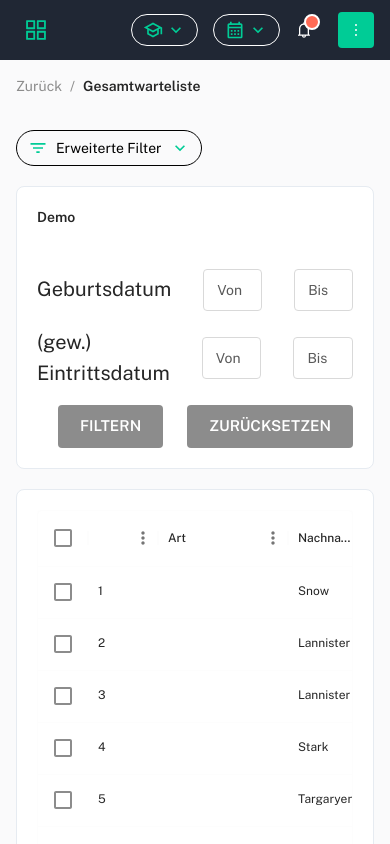
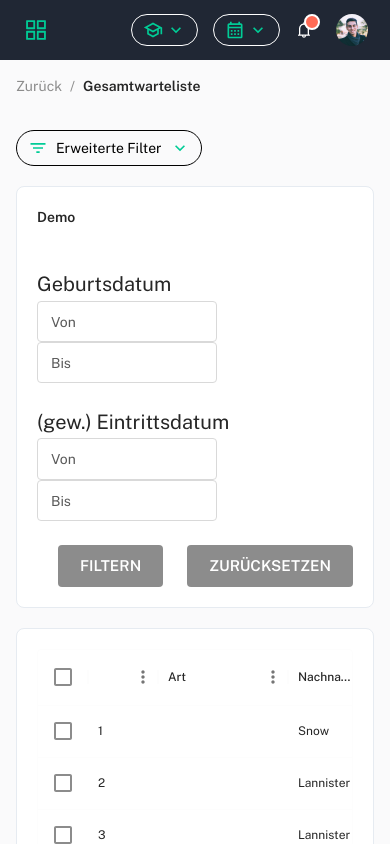
Before and after one commit to kristen149/smartkita, a React (Create React App) app: page /gesamtwarteliste in a window 390 px wide. Shown: the top 844 px of the page. Built offline with nearby package versions, Linux system fonts and the light colour scheme.

Commit message:
mobile header responsive

```diff
--- a/src/layout/MainLayout/Header/HeaderContent/MobileSection.js
+++ b/src/layout/MainLayout/Header/HeaderContent/MobileSection.js
@@ -1,108 +1,17 @@
-import { useEffect, useRef, useState } from 'react';
-
 // material-ui
-import { useTheme } from '@mui/material/styles';
-import { AppBar, Box, ClickAwayListener, IconButton, Paper, Popper, Toolbar } from '@mui/material';
 
 // project import
-import Search from './Search';
 import Profile from './Profile';
-import Transitions from 'components/@extended/Transitions';
 
 // assets
-import { MoreOutlined } from '@ant-design/icons';
 
 // ==============================|| HEADER CONTENT - MOBILE ||============================== //
 
 const MobileSection = () => {
-  const mainColor = {
-    darkblueBg: '#202734',
-    lightwhite: '#FBFBFB',
-    lightblueBg: '#00CC96',
-    white: '#FFF'
-
-  };
-  const theme = useTheme();
-
-  const [open, setOpen] = useState(false);
-  const anchorRef = useRef(null);
-
-  const handleToggle = () => {
-    setOpen((prevOpen) => !prevOpen);
-  };
-
-  const handleClose = (event) => {
-    if (anchorRef.current && anchorRef.current.contains(event.target)) {
-      return;
-    }
-
-    setOpen(false);
-  };
-
-  const prevOpen = useRef(open);
-  useEffect(() => {
-    if (prevOpen.current === true && open === false) {
-      anchorRef.current.focus();
-    }
-
-    prevOpen.current = open;
-  }, [open]);
 
   return (
     <>
-      <Box sx={{ flexShrink: 0, ml: 0.75 }}>
-        <IconButton
-          component="span"
-          disableRipple
-          sx={{
-            bgcolor: open ? 'grey.500': mainColor.lightblueBg ,
-            color: mainColor.white
-          }}
-          ref={anchorRef}
-          aria-controls={open ? 'menu-list-grow' : undefined}
-          aria-haspopup="true"
-          onClick={handleToggle}
-          color="inherit"
-        >
-          <MoreOutlined />
-        </IconButton>
-      </Box>
-      <Popper
-        placement="bottom-end"
-        open={open}
-        anchorEl={anchorRef.current}
-        role={undefined}
-        transition
-        disablePortal
-        style={{
-          width: '100%'
-        }}
-        popperOptions={{
-          modifiers: [
-            {
-              name: 'offset',
-              options: {
-                offset: [0, 9]
-              }
-            }
-          ]
-        }}
-      >
-        {({ TransitionProps }) => (
-          <Transitions type="fade" in={open} {...TransitionProps}>
-            <Paper sx={{ boxShadow: theme.customShadows.z1 }}>
-              <ClickAwayListener onClickAway={handleClose}>
-                <AppBar color="inherit">
-                  <Toolbar>
-                    <Search />
-                    <Profile />
-                  </Toolbar>
-                </AppBar>
-              </ClickAwayListener>
-            </Paper>
-          </Transitions>
-        )}
-      </Popper>
+        <Profile />
     </>
   );
 };
--- a/src/layout/MainLayout/Header/HeaderContent/Notification.js
+++ b/src/layout/MainLayout/Header/HeaderContent/Notification.js
@@ -48,7 +48,8 @@ const actionSX = {
 
 const Notification = () => {
   const theme = useTheme();
-  const matchesXs = useMediaQuery(theme.breakpoints.down('md'));
+  const matchesMd = useMediaQuery(theme.breakpoints.down('md'));
+  const matchesSm = useMediaQuery(theme.breakpoints.down('sm'));
 
   const anchorRef = useRef(null);
   const [open, setOpen] = useState(false);
@@ -74,7 +75,7 @@ const Notification = () => {
         color="secondary"
         sx={{
           color: iconBackColor,
-          mr: '10px'
+          mr: matchesSm?'2px':'10px'
 
         }}
         aria-label="open profile"
@@ -95,7 +96,7 @@ const Notification = () => {
         </Badge>
       </IconButton>
       <Popper
-        placement={matchesXs ? 'bottom' : 'bottom-end'}
+        placement={matchesSm ? 'bottom' : 'bottom-end'}
         open={open}
         anchorEl={anchorRef.current}
         role={undefined}
@@ -106,7 +107,7 @@ const Notification = () => {
             {
               name: 'offset',
               options: {
-                offset: [matchesXs ? -5 : 0, 9]
+                offset: [matchesMd ? -5 : 0, 9]
               }
             }
           ]
--- a/src/layout/MainLayout/Header/HeaderContent/Profile/index.js
+++ b/src/layout/MainLayout/Header/HeaderContent/Profile/index.js
@@ -114,7 +114,6 @@ const Profile = () => {
       >
         <Stack direction="row" spacing={2} alignItems="center" sx={{ p: 0.5 }} >
           <Avatar alt="profile user" src={avatar1} sx={{ width: 32, height: 32 }} />
-          {/* <Typography variant="subtitle1">John Doe</Typography> */}
         </Stack>
       </ButtonBase>
       <Popper
--- a/src/layout/MainLayout/Header/HeaderContent/index.js
+++ b/src/layout/MainLayout/Header/HeaderContent/index.js
@@ -13,19 +13,19 @@ import BtnCalendar from '../../../../components/button/BtnCalendar';
 // ==============================|| HEADER - CONTENT ||============================== //
 
 const HeaderContent = () => {
-  const matchesXs = useMediaQuery((theme) => theme.breakpoints.down('md'));
+  const matchesSm = useMediaQuery((theme) => theme.breakpoints.down('sm'));
 
   return (
     <>
 
-      {!matchesXs && <HeaderTitle navigation={navigation} />}
-      {matchesXs && <Box sx={{ width: '100%', ml: 1 }} />}
+      {!matchesSm && <HeaderTitle navigation={navigation} />}
+      {matchesSm && <Box sx={{ width: '100%', ml: 1 }} />}
       <BtnSchool />
       <BtnCalendar/>
 
       <Notification />
-      {!matchesXs && <Profile />}
-      {matchesXs && <MobileSection />}
+      {!matchesSm && <Profile />}
+      {matchesSm && <MobileSection />}
     </>
   );
 };
--- a/src/pages/overviewPages/Gesamtwarteliste.js
+++ b/src/pages/overviewPages/Gesamtwarteliste.js
@@ -41,10 +41,10 @@ const Gesamtwarteliste = () => {
 
             {show && (
                 <MainCard title="Demo" sx={{ m: '20px 0' }}>
-                    <Stack direction='column' spacing={2}>
+                    <Stack direction='column' spacing={3}>
 
 
-                        <Stack direction='row' spacing={4} alignItems='center' >
+                        <Stack direction={{sm:'column', md:'row'}} spacing={4} alignItems={{sm:'inherit', md:'center'}} >
 
                             <Typography
                                 sx={{ fontSize: '20px' }} >Geburtsdatum</Typography>
@@ -53,7 +53,7 @@ const Gesamtwarteliste = () => {
 
                         </Stack>
 
-                        <Stack direction='row' spacing={4} alignItems='center'>
+                        <Stack direction={{sm:'column', md:'row'}} spacing={4} alignItems={{sm:'inherit', md:'center'}}>
 
                             <Typography
                                 sx={{ fontSize: '20px' }} >(gew.) Eintrittsdatum</Typography>
```
Also changed, not shown: src/layout/MainLayout/Header/HeaderContent/OldVersion_MobileSection.js (added, +110 -0 lines).
